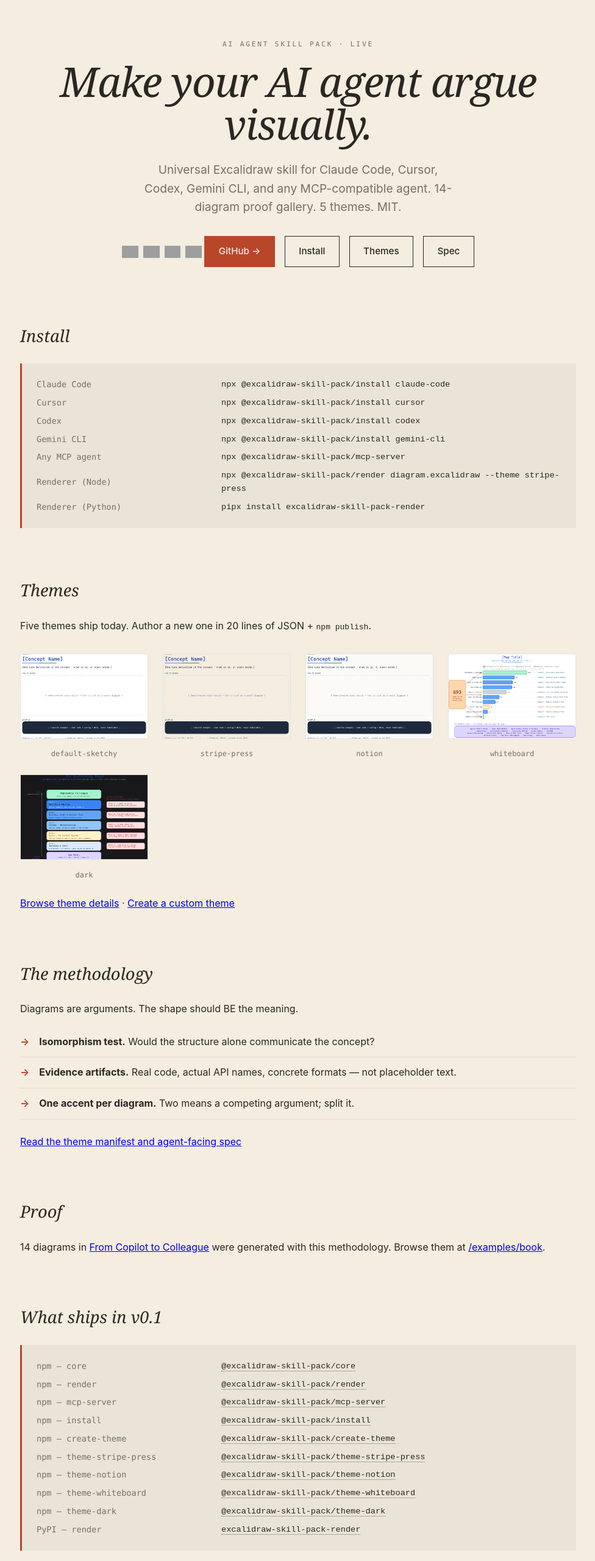
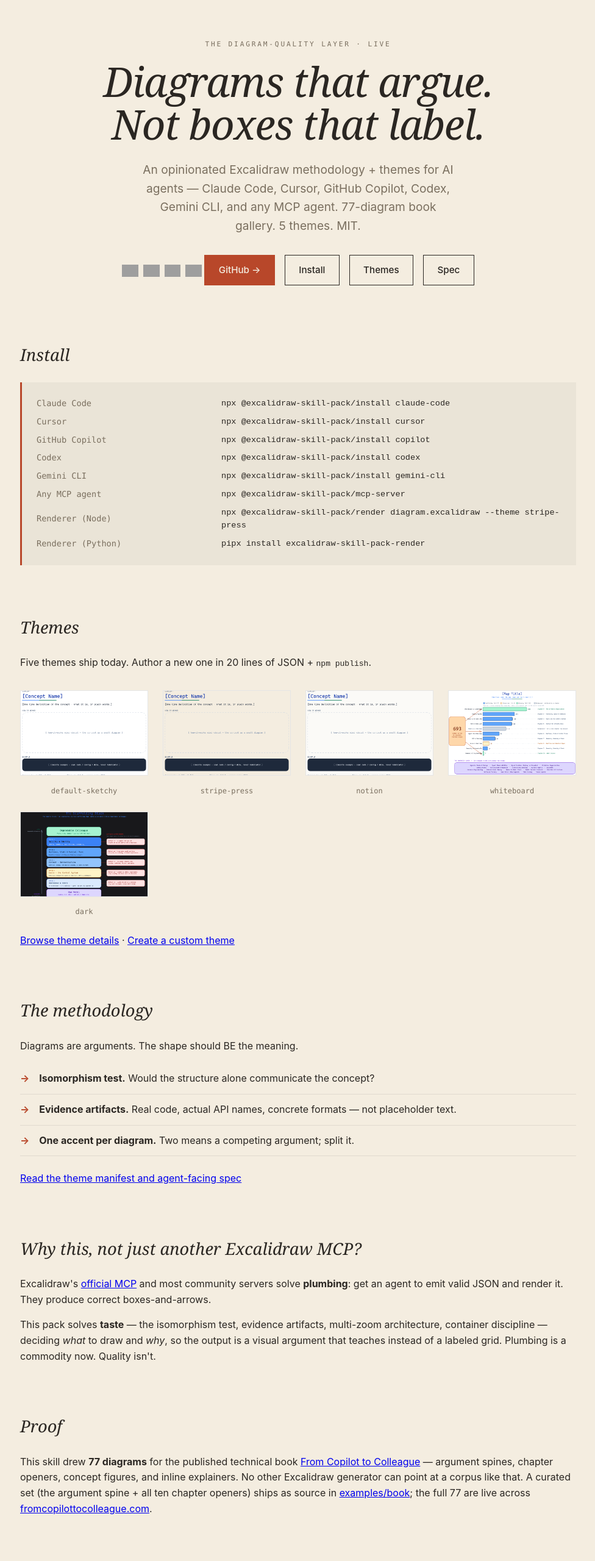
Before and after one commit to isatimur/excalidraw-skill-pack, a website: page web/index.html in a window 1280 px wide. Shown: the top 2560 px of the page at 61% size, without its empty margins (151-1127 px from the left). Drawn offline with Linux system fonts and the light colour scheme; grey boxes are pictures that could not be loaded.

Commit message:
docs: reposition around diagram-quality wedge + honest 77-diagram book proof
- Lead with 'diagrams that argue, not boxes that label' (the defensible wedge)
  instead of competing on generic 'AI draws excalidraw' plumbing.
- Add 'Why this, not just another Excalidraw MCP?' positioning vs the official
  server: plumbing is a commodity, taste isn't.
- Correct proof from stale '14 diagrams' to verified 77 (book published
  manifest), while keeping the examples/book gallery claim honest (curated 14
  source files in-repo, full 77 live on the book site).
- Add the GitHub Copilot adapter (shipped this session) to both install tables.

```diff
--- a/web/index.html
+++ b/web/index.html
@@ -4,9 +4,9 @@
 <meta charset="utf-8" />
 <meta name="viewport" content="width=device-width,initial-scale=1" />
 <title>excalidraw-skill-pack — Make your AI agent argue visually</title>
-<meta name="description" content="Universal skill pack for Excalidraw diagrams across Claude Code, Cursor, Codex, Gemini CLI, and any MCP-compatible agent." />
-<meta property="og:title" content="excalidraw-skill-pack" />
-<meta property="og:description" content="Make your AI agent argue visually." />
+<meta name="description" content="The diagram-quality layer for AI agents: an opinionated Excalidraw methodology + themes that makes diagrams that argue, not boxes that label. Claude Code, Cursor, Copilot, Codex, Gemini CLI, any MCP agent." />
+<meta property="og:title" content="excalidraw-skill-pack — diagrams that argue, not boxes that label" />
+<meta property="og:description" content="The diagram-quality layer for AI agents. 77-diagram book gallery proves it. Plumbing is a commodity now; quality isn't." />
 <meta property="og:image" content="/images/hero.png" />
 <meta property="og:type" content="website" />
 <meta property="og:url" content="https://excalidraw-skill-pack.vercel.app" />
@@ -67,9 +67,9 @@ footer a { color: var(--muted); }
 <body>
 
 <header>
-  <div class="eyebrow">AI Agent Skill Pack · live</div>
-  <h1>Make your AI agent argue visually.</h1>
-  <p class="tag">Universal Excalidraw skill for Claude Code, Cursor, Codex, Gemini CLI, and any MCP-compatible agent. 14-diagram proof gallery. 5 themes. MIT.</p>
+  <div class="eyebrow">The diagram-quality layer · live</div>
+  <h1>Diagrams that argue.<br/>Not boxes that label.</h1>
+  <p class="tag">An opinionated Excalidraw methodology + themes for AI agents — Claude Code, Cursor, GitHub Copilot, Codex, Gemini CLI, and any MCP agent. 77-diagram book gallery. 5 themes. MIT.</p>
   <div class="badges">
     <a href="https://www.npmjs.com/package/@excalidraw-skill-pack/render"><img src="https://img.shields.io/npm/v/%40excalidraw-skill-pack%2Frender?label=npm%20render&color=B8472A" alt="npm render" /></a>
     <a href="https://www.npmjs.com/package/@excalidraw-skill-pack/mcp-server"><img src="https://img.shields.io/npm/v/%40excalidraw-skill-pack%2Fmcp-server?label=npm%20mcp-server&color=B8472A" alt="npm mcp-server" /></a>
@@ -89,6 +89,7 @@ footer a { color: var(--muted); }
   <div class="installs">
     <span class="label">Claude Code</span><code>npx @excalidraw-skill-pack/install claude-code</code>
     <span class="label">Cursor</span><code>npx @excalidraw-skill-pack/install cursor</code>
+    <span class="label">GitHub Copilot</span><code>npx @excalidraw-skill-pack/install copilot</code>
     <span class="label">Codex</span><code>npx @excalidraw-skill-pack/install codex</code>
     <span class="label">Gemini CLI</span><code>npx @excalidraw-skill-pack/install gemini-cli</code>
     <span class="label">Any MCP agent</span><code>npx @excalidraw-skill-pack/mcp-server</code>
@@ -122,8 +123,14 @@ footer a { color: var(--muted); }
 </section>
 
 <section>
+  <h2>Why this, not just another Excalidraw MCP?</h2>
+  <p>Excalidraw's <a href="https://github.com/excalidraw/excalidraw-mcp">official MCP</a> and most community servers solve <strong>plumbing</strong>: get an agent to emit valid JSON and render it. They produce correct boxes-and-arrows.</p>
+  <p>This pack solves <strong>taste</strong> — the isomorphism test, evidence artifacts, multi-zoom architecture, container discipline — deciding <em>what</em> to draw and <em>why</em>, so the output is a visual argument that teaches instead of a labeled grid. Plumbing is a commodity now. Quality isn't.</p>
+</section>
+
+<section>
   <h2>Proof</h2>
-  <p>14 diagrams in <a href="https://fromcopilottocolleague.com">From Copilot to Colleague</a> were generated with this methodology. Browse them at <a href="https://github.com/isatimur/excalidraw-skill-pack/tree/main/examples/book">/examples/book</a>.</p>
+  <p>This skill drew <strong>77 diagrams</strong> for the published technical book <a href="https://fromcopilottocolleague.com">From Copilot to Colleague</a> — argument spines, chapter openers, concept figures, and inline explainers. No other Excalidraw generator can point at a corpus like that. A curated set (the argument spine + all ten chapter openers) ships as source in <a href="https://github.com/isatimur/excalidraw-skill-pack/tree/main/examples/book">examples/book</a>; the full 77 are live across <a href="https://fromcopilottocolleague.com">fromcopilottocolleague.com</a>.</p>
 </section>
 
 <section>
```
Also changed, not shown: README.md.
